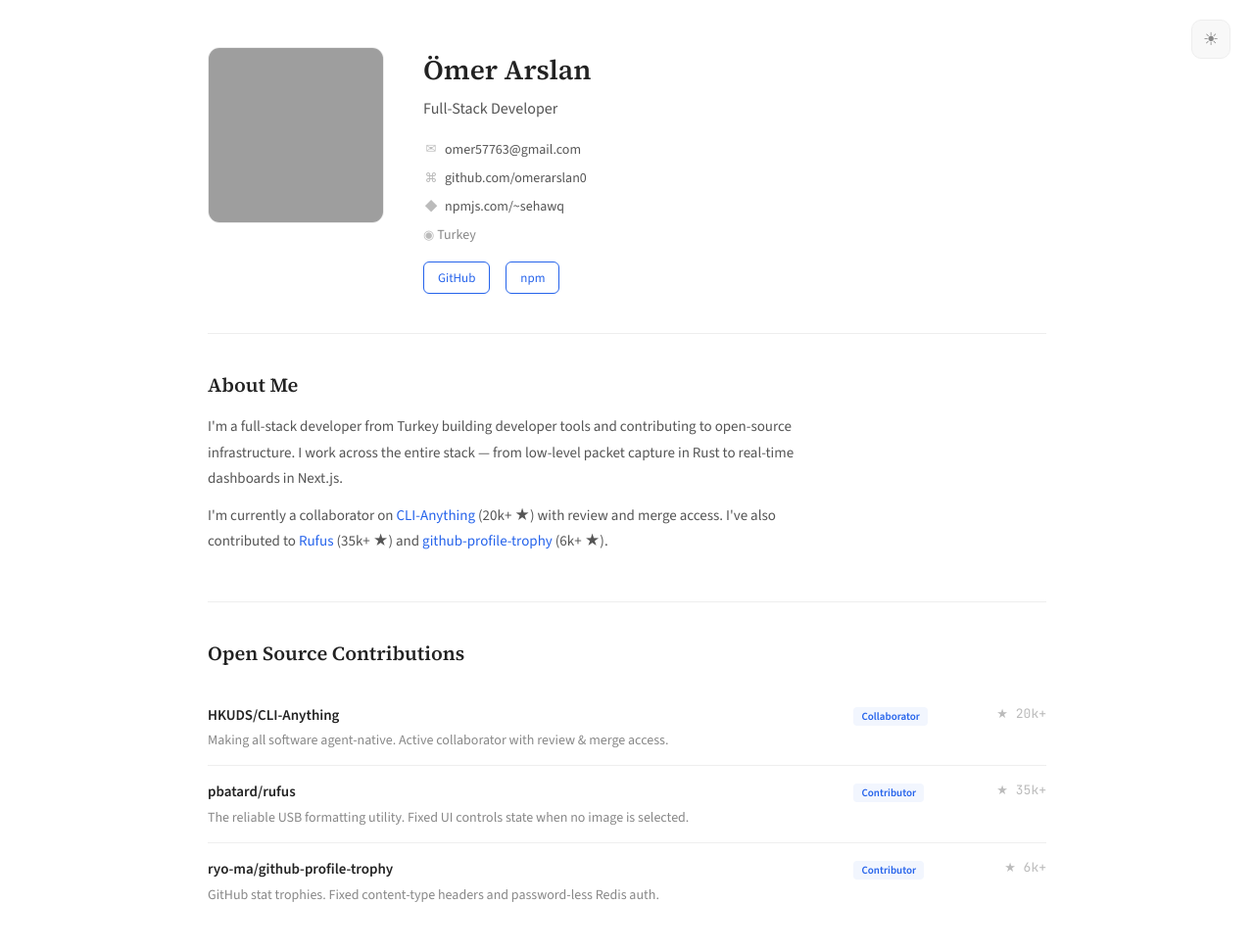
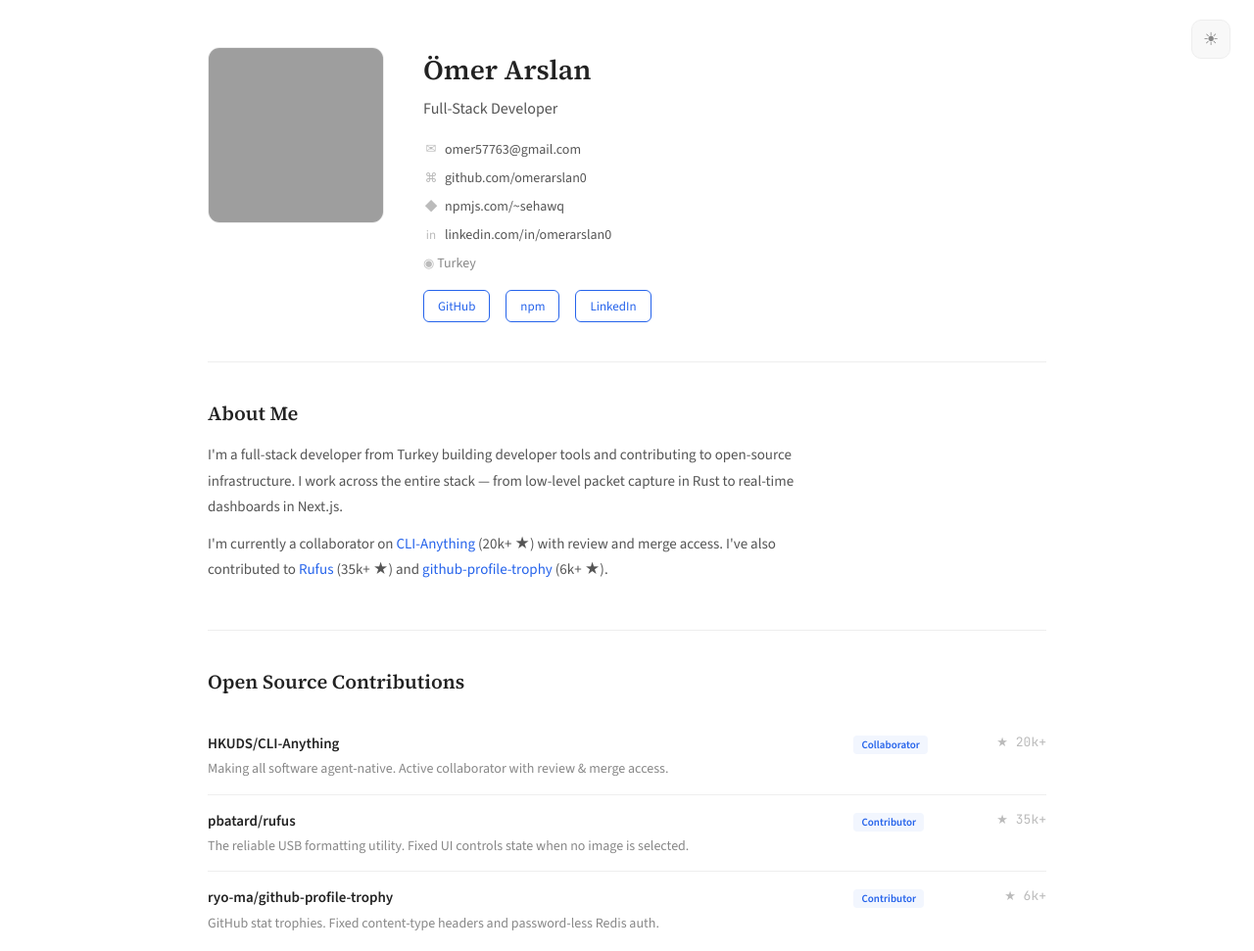
Before and after one commit to omerarslan0/omerarslan0.github.io, a plain HTML site: page index.html in a window 1280 px wide. Shown: the top 971 px of the page at 98% size. Drawn offline with nearby package versions, Linux system fonts and the light colour scheme; grey boxes are pictures that could not be loaded.

Commit message:
Clean up HTML by removing comment sections
Removed unnecessary comments from the profile, about, OSS, projects, stack, and footer sections.

```diff
--- a/index.html
+++ b/index.html
@@ -353,7 +353,6 @@
 
 <div class="page">
 
-  <!-- Profile -->
   <div class="profile">
     <img src="https://github.com/omerarslan0.png" alt="Ömer Arslan" class="profile-photo">
     <div class="profile-info">
@@ -363,23 +362,23 @@
         <a href="mailto:omer57763@gmail.com"><span class="link-icon">✉</span> omer57763@gmail.com</a>
         <a href="https://github.com/omerarslan0" target="_blank"><span class="link-icon">⌘</span> github.com/omerarslan0</a>
         <a href="https://www.npmjs.com/~sehawq" target="_blank"><span class="link-icon">◆</span> npmjs.com/~sehawq</a>
+        <a href="https://www.linkedin.com/in/omerarslan0" target="_blank"><span class="link-icon">in</span> linkedin.com/in/omerarslan0</a>
         <span style="color:var(--text-muted)"><span class="link-icon" style="color:var(--text-faint)">◉</span> Turkey</span>
       </div>
       <div class="profile-follow">
         <a href="https://github.com/omerarslan0" target="_blank">GitHub</a>
         <a href="https://www.npmjs.com/~sehawq" target="_blank">npm</a>
+        <a href="https://www.linkedin.com/in/omerarslan0" target="_blank">LinkedIn</a>
       </div>
     </div>
   </div>
 
-  <!-- About -->
   <div class="about">
     <h2>About Me</h2>
     <p>I'm a full-stack developer from Turkey building developer tools and contributing to open-source infrastructure. I work across the entire stack — from low-level packet capture in Rust to real-time dashboards in Next.js.</p>
     <p>I'm currently a collaborator on <a href="https://github.com/HKUDS/CLI-Anything">CLI-Anything</a> (20k+ ★) with review and merge access. I've also contributed to <a href="https://github.com/pbatard/rufus">Rufus</a> (35k+ ★) and <a href="https://github.com/ryo-ma/github-profile-trophy">github-profile-trophy</a> (6k+ ★).</p>
   </div>
 
-  <!-- OSS -->
   <div class="section">
     <h2>Open Source Contributions</h2>
     <table class="oss-table">
@@ -410,7 +409,6 @@
     </table>
   </div>
 
-  <!-- Projects -->
   <div class="section">
     <h2>Projects</h2>
     <div class="project-card">
@@ -440,7 +438,6 @@
     </div>
   </div>
 
-  <!-- Stack -->
   <div class="section">
     <h2>Tech Stack</h2>
     <div class="stack-grid">
@@ -457,7 +454,6 @@
     </div>
   </div>
 
-  <!-- Footer -->
   <div class="footer">
     <span>© 2025 Ömer Arslan</span>
   </div>
```
